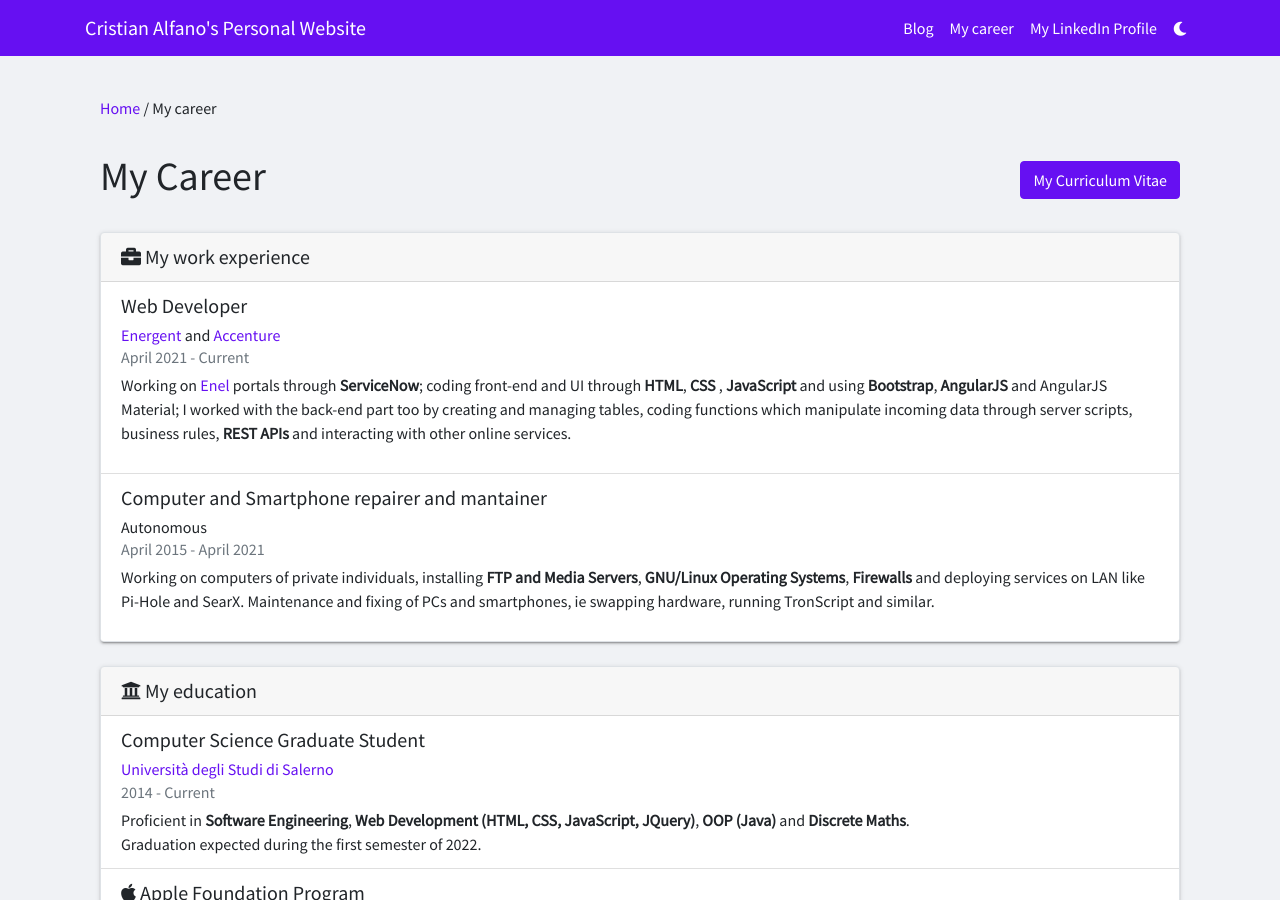
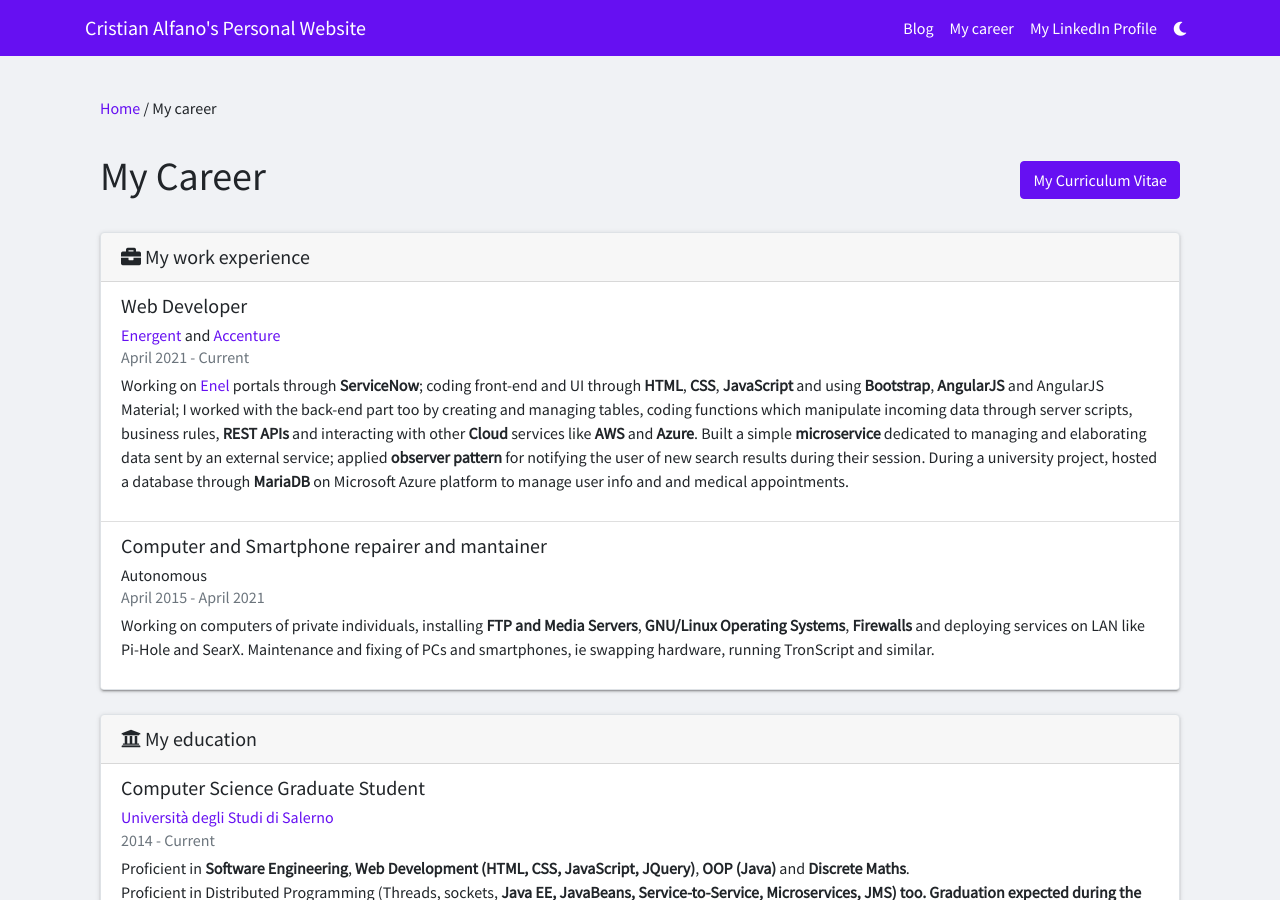
Before and after one commit to CristianAUnisa/CristianAUnisa.github.io, a Jekyll site: the page built from joblist.html, in a window 1280 px wide and 900 px high. Built offline with Jekyll 4.4.1, drawn with Linux system fonts in a browser that asks for light colours; comment, search, counter and statistics services are not loaded; some of the changed text lies outside the part shown.

Commit message:
Added details

```diff
--- a/_education/university.html
+++ b/_education/university.html
@@ -8,4 +8,5 @@
 ---
 
 Proficient in <strong>Software Engineering</strong>, <strong>Web Development (HTML, CSS, JavaScript, JQuery)</strong>, <strong>OOP (Java)</strong> and <strong>Discrete Maths</strong>.<br/>
+Proficient in Distributed Programming (Threads, sockets, <strong>Java EE, <strong>JavaBeans</strong>, Service-to-Service, <strong>Microservices</strong>, JMS) too.
 Graduation expected during the first semester of 2022.
```
Also changed, not shown: _jobs/web-developer-energent.md (+1 -5 lines).
